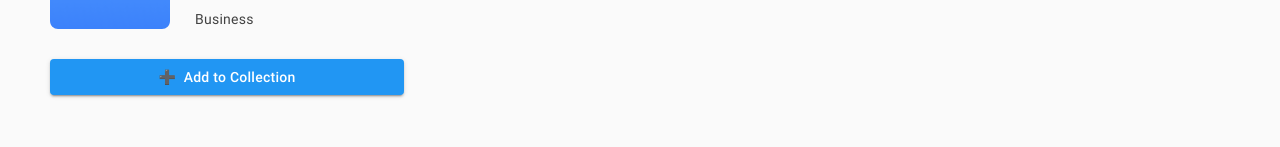
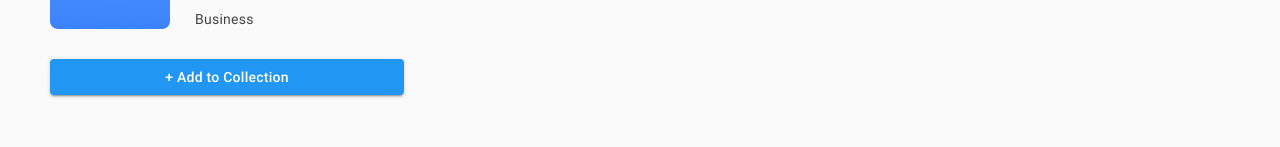
Before and after one commit to drimstor/as-pages-front, a React (Create React App) app: page /app-page in a window 1280 px wide. Shown: the part 485-632 px from the top of the page. Built offline with nearby package versions, Linux system fonts and the light colour scheme.

Commit message:
Add files via upload

```diff
--- a/src/components/AppInfo.jsx
+++ b/src/components/AppInfo.jsx
@@ -30,7 +30,7 @@ function AppInfo({ logo, flag, title, link, category, description }) {
             <p>{category}</p>
           </div>
         </div>
-        <Button variant="contained">➕  Add to Collection</Button>
+        <Button variant="contained">+ Add to Collection</Button>
       </div>
       <div className="app-info__metrics">
         <h3>«{title}» Metrics and Intelligence Data, Today</h3>
--- a/src/components/AppNotification.jsx
+++ b/src/components/AppNotification.jsx
@@ -4,6 +4,7 @@ function AppNotification({ title }) {
   const notification = React.useRef(null);
   function hideNotification() {
     notification.current.style.marginTop = `-${notification.current.clientHeight - 65}px`;
+    notification.current.style.opacity = '0';
   }
   return (
     <div className="wrapper">
```
